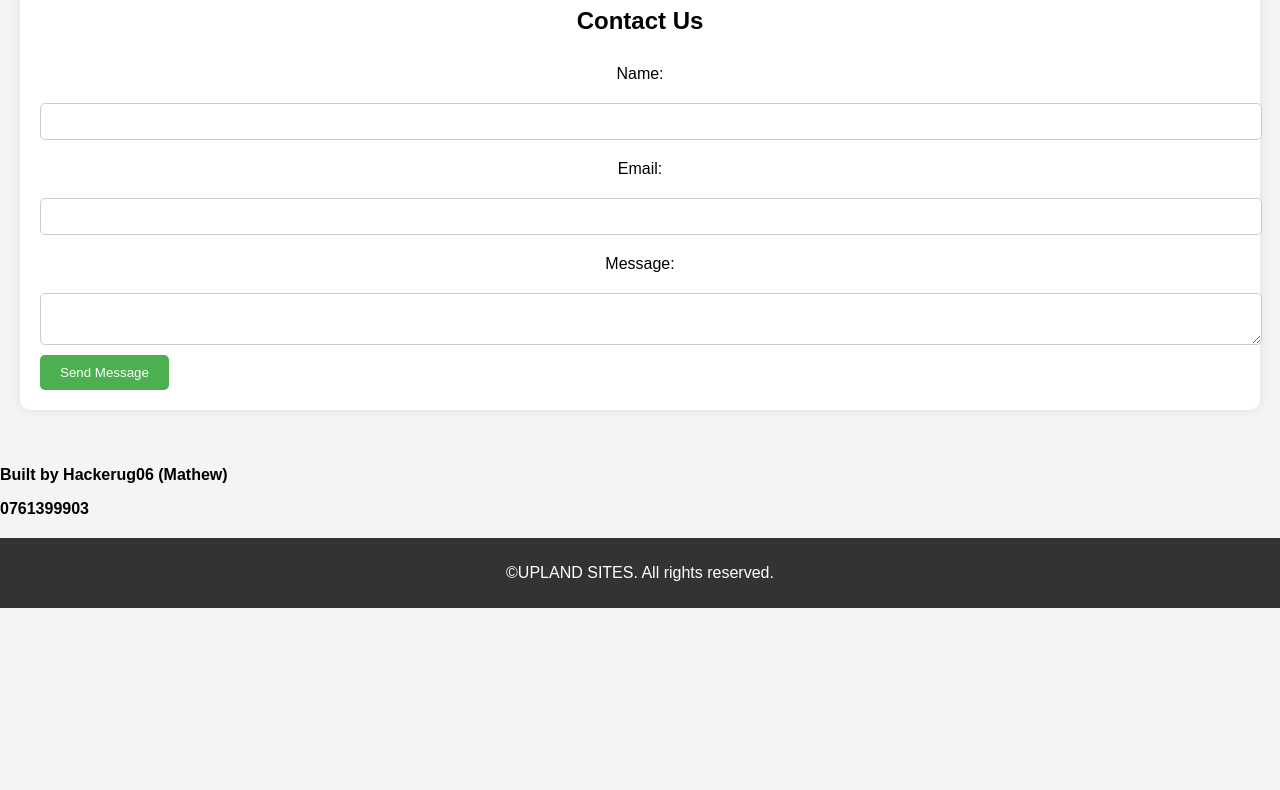
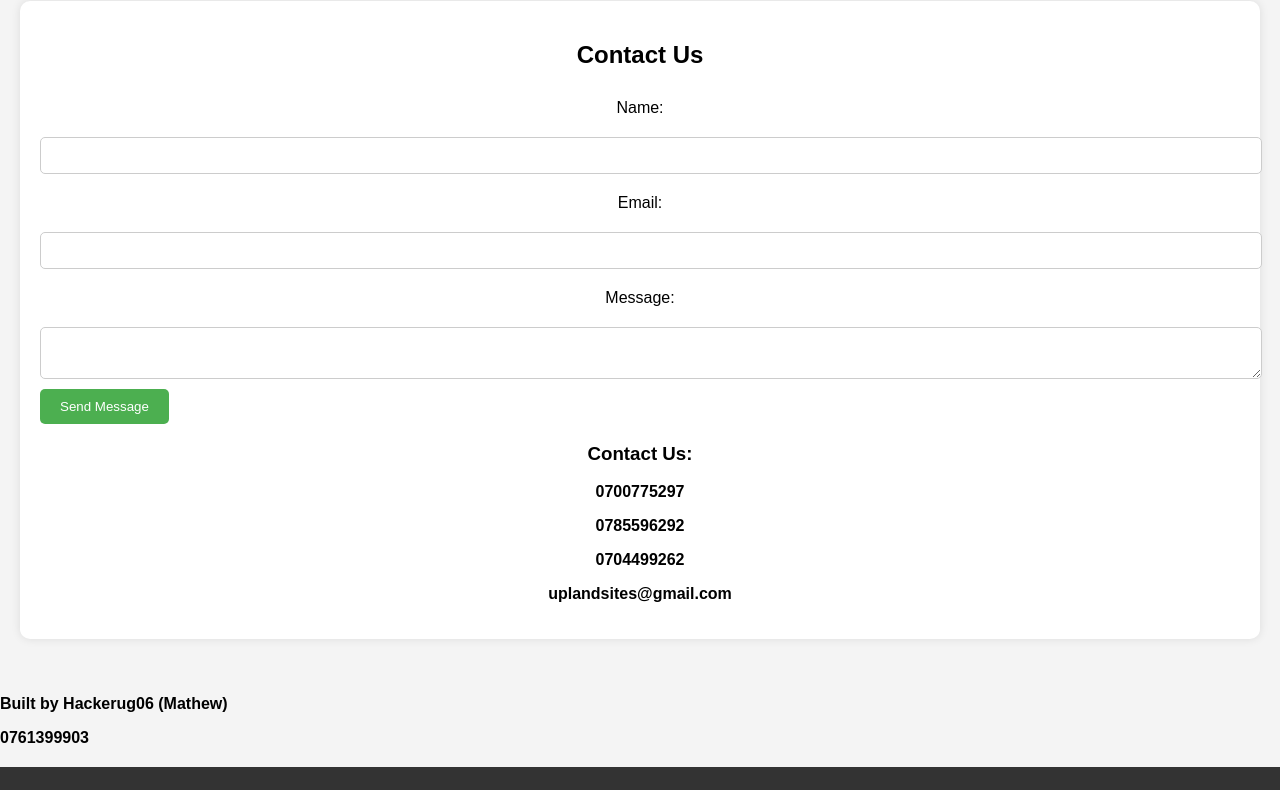
Before and after one commit to Hackerug06/uplandestates.github.io, a plain HTML site: page index.html in a window 1280 px wide. Shown: the part 1909-2699 px from the top of the page. Before the commit the page ends 2517 px from the top, so only its background shows below. Drawn offline with Linux system fonts and the light colour scheme.

Commit message:
Update index.html

```diff
--- a/index.html
+++ b/index.html
@@ -18,7 +18,8 @@
         </nav>
     </header>
         <h2>Your Trusted Land Consulting Partner</h2>
-  <p><b>We offer plots of land starting from UGX:750,000. We also have the ones of Ndagano, we also have the ones where you get land titles</b></p>
+  <p><b>We have all the types of land you need some of these include Mailo Land Customary Land, Lease hold land, Free hold Land, All available at an affordable price.</p>
+    <p>We have got land in different areas of Uganda, some of these places include: Gayaza-Busukuma, Gayaza-Busiika, Gayaza-Namulonga, Kasanje, Nakasajja Estate</p></b>
   <img src= "upland.jpg"width="310px"height="200px">
   <img src="signpost.jpg"width="310px"height="200px">
   <img src="Land.jpg"width="310px"height="200x">
@@ -92,6 +93,11 @@
 
                 <button type="submit">Send Message</button>
             </form>
+            <h3>Contact Us:</h3>
+            <b><p>0700775297</p></b>
+            <b><p>0785596292</p></b>
+            <b><p>0704499262</p></b>
+            <b><p>uplandsites@gmail.com</p></b>
         </section>
     </div>
     <p><b>Built by Hackerug06 (Mathew) </b></p>
```
